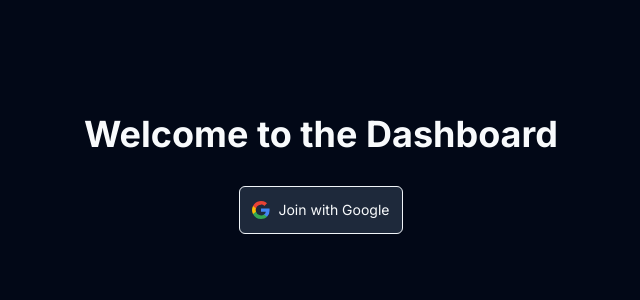
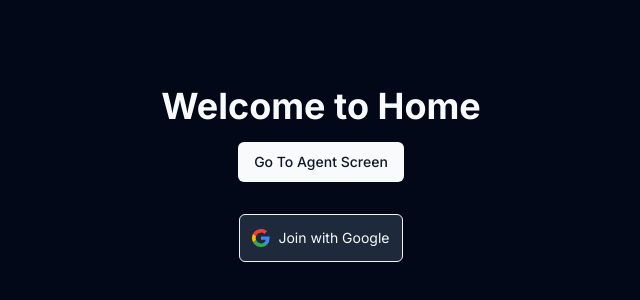
Before and after one commit to paaatrrrick/agent-swarm, a Next.js app in the folder client/: page / in a window 1280 px wide. Shown: the part 226-526 px from the top of the page, without its empty margins (319-959 px from the left). Built offline with nearby package versions, Linux system fonts and the light colour scheme; no server answers.

Commit message:
Add button to navigate to agent screen

```diff
--- a/client/src/app/(unprotected)/page.tsx
+++ b/client/src/app/(unprotected)/page.tsx
@@ -3,6 +3,8 @@ import React, { useEffect, useState } from 'react'
 import { SignUpWithGooglePopUp, fireBaseAuth } from '@/helpers/firebase'
 import { UserOrBool } from '@/types/user';
 import { onAuthStateChanged } from 'firebase/auth';
+import { Button } from '@/components/ui/button';
+import constants from '@/helpers/constants';
 export default function Page() {
   const [profile, setProfile] = useState<UserOrBool>(false);
 
@@ -22,8 +24,9 @@ export default function Page() {
     <div className='w-full h-full'>
       <div className='flex justify-center items-center h-full flex-col gap-4'>
         <div className='text-4xl font-bold text-center'>
-          Welcome to the Dashboard
+          Welcome to Home
         </div>
+        <Button onClick={() => { window.location.href = constants.routes.dashboard }}>Go To Agent Screen</Button>
 
         {typeof profile === "object" &&
           <div className='w-sm flex items-center rounded-sm border-border border mt-2 mb-2 px-4 py-2 hover:cursor-pointer'>
```
